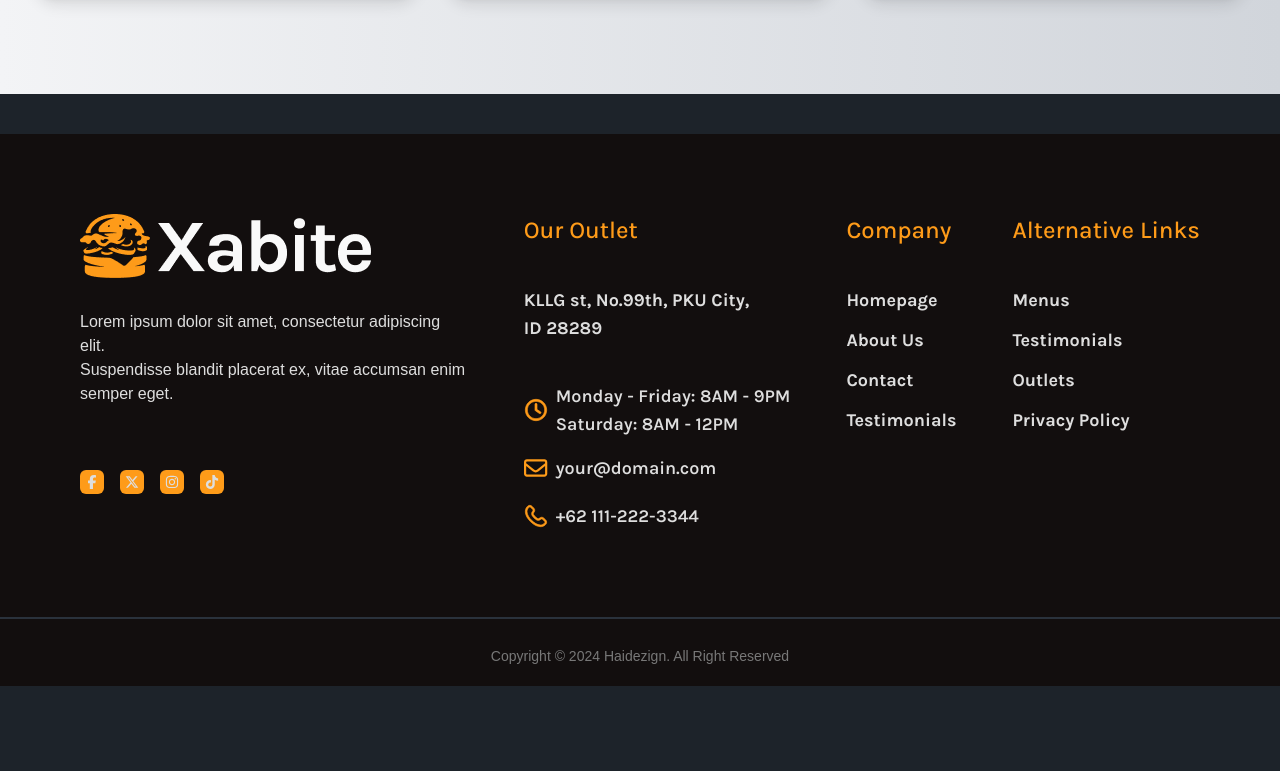
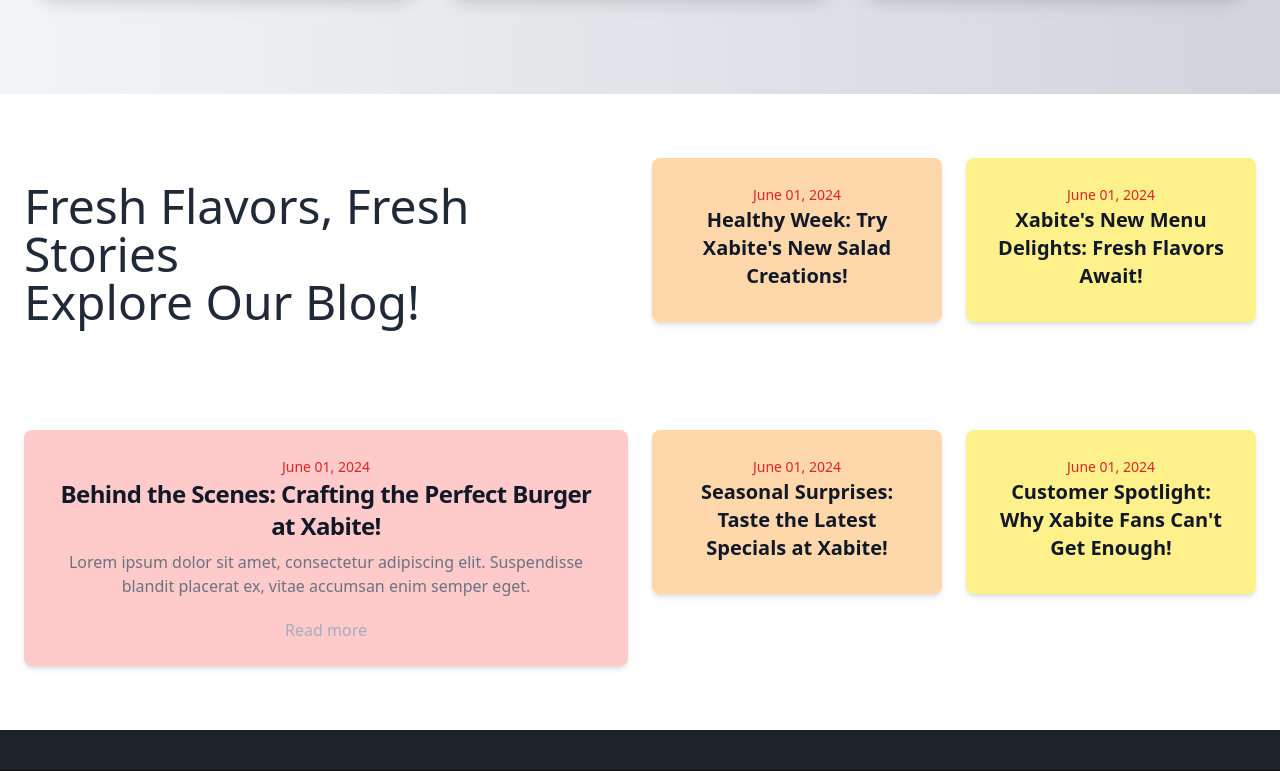
Before and after one commit to yogiefani/FSW2-Chapter6-Tim3-isiperut, a React (Vite) app in the folder Client/: page / in a window 1280 px wide. Shown: the part 5389-6160 px from the top of the page. Before the commit the page ends 6075 px from the top, so only its background shows below. Built offline with nearby package versions, Linux system fonts and the light colour scheme; a web font is replaced by a local one.

Commit message:
feat: BlogSection Component

```diff
--- /dev/null
+++ b/Client/src/components/Home/BlogSection.jsx
@@ -0,0 +1,86 @@
+import React from "react";
+
+const BlogSection = () => {
+  return (
+    <section className="bg-white dark:bg-gray-900">
+      <div className="py-8 px-4 mx-auto max-w-screen-xl lg:py-16 lg:px-6">
+        {/* Grid Layout */}
+        <div className="grid grid-cols-4 gap-6 items-start">
+          {/* Title */}
+          <div className="col-span-2">
+          <h2 className="text-3xl sm:text-4xl lg:text-5xl font-normal text-gray-800 mt-6 mb-20 text-left">
+            Fresh Flavors, Fresh Stories <br/>
+            Explore Our Blog!
+          </h2>
+          </div>
+          {/* Blog Post 2 */}
+          <div className="col-span-1 bg-orange-200 p-6 rounded-lg shadow-md">
+            <article>
+              <span className="text-sm font-medium text-red-600">June 01, 2024</span>
+              <h3 className="mb-2 text-xl font-semibold text-gray-900 dark:text-white">
+                Healthy Week: Try Xabite's New Salad Creations!
+              </h3>
+            </article>
+          </div>
+          {/* Blog Post 3 */}
+          <div className="col-span-1 bg-yellow-200 p-6 rounded-lg shadow-md">
+            <article>
+              <span className="text-sm font-medium text-red-600">June 01, 2024</span>
+              <h3 className="mb-2 text-xl font-semibold text-gray-900 dark:text-white">
+                Xabite's New Menu Delights: Fresh Flavors Await!
+              </h3>
+            </article>
+          </div>
+          {/* Main Blog Post */}
+          <div className="col-span-2 bg-red-200 p-6 rounded-lg shadow-md">
+            <article>
+              <span className="text-sm font-medium text-red-600">June 01, 2024</span>
+              <h2 className="mb-2 text-2xl font-bold tracking-tight text-gray-900 dark:text-white">
+                Behind the Scenes: Crafting the Perfect Burger at Xabite!
+              </h2>
+              <p className="mb-5 font-light text-gray-500 dark:text-gray-400">
+                Lorem ipsum dolor sit amet, consectetur adipiscing elit. Suspendisse blandit placerat ex, vitae accumsan enim semper eget.
+              </p>
+              <a
+                href="#"
+                className="inline-flex items-center font-medium text-primary-600 dark:text-primary-500 hover:underline"
+              >
+                Read more
+              </a>
+            </article>
+          </div>
+          {/* Blog Post 4 */}
+          <div className="col-span-1 bg-orange-200 p-6 rounded-lg shadow-md">
+            <article>
+              <span className="text-sm font-medium text-red-600">June 01, 2024</span>
+              <h3 className="mb-2 text-xl font-semibold text-gray-900 dark:text-white">
+                Seasonal Surprises: Taste the Latest Specials at Xabite!
+              </h3>
+            </article>
+          </div>
+          {/* Blog Post 5 */}
+          <div className="col-span-1 bg-yellow-200 p-6 rounded-lg shadow-md">
+            <article>
+              <span className="text-sm font-medium text-red-600">June 01, 2024</span>
+              <h3 className="mb-2 text-xl font-semibold text-gray-900 dark:text-white">
+                Customer Spotlight: Why Xabite Fans Can't Get Enough!
+              </h3>
+            </article>
+          </div>
+        </div>
+      </div>
+    </section>
+  );
+};
+
+export default BlogSection;
+
+
+{/* <div class="grid grid-rows-3 grid-flow-col gap-4">
+  Judul
+  <div class="bg-red-200 row-start-2 row-span-5 col-span-4...">1</div>
+  <div class="bg-orange-200 row-span-3 col-span-2  ...">2</div>
+  <div class="bg-yellow-200 row-span-3 col-span-2 ...">3</div>
+  <div class="bg-orange-200 row-span-3 col-span-2  ...">4</div>
+  <div class="bg-yellow-200 row-span-3 col-span-2 ...">5</div>
+</div> */}
--- a/Client/src/pages/HomeView.jsx
+++ b/Client/src/pages/HomeView.jsx
@@ -11,6 +11,7 @@
 import OrderNow from "../components/Home/OrderNow";
 import Testimoni from "../components/Home/Testimoni";
 import NewMenu from "../components/Home/NewMenu";
+import BlogSection from "../components/Home/BlogSection";
 
 function HomeView() {
   const [isAdmin, setIsAdmin] = useState(false);
@@ -44,6 +45,7 @@
       <OrderNow/>
       <NewMenu/>
       <Testimoni/>
+      <BlogSection/>
       <Footer />
     </>
   );
```
